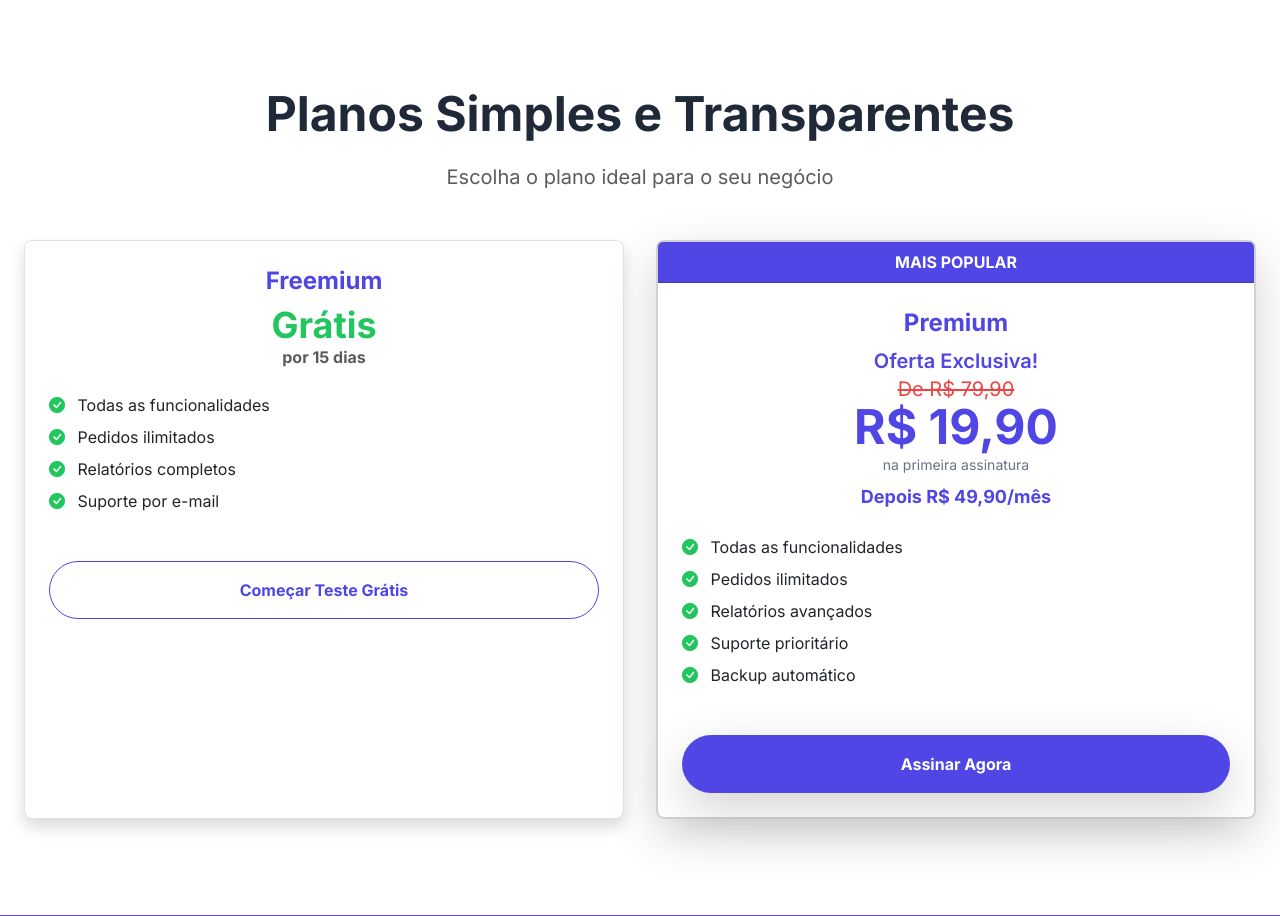
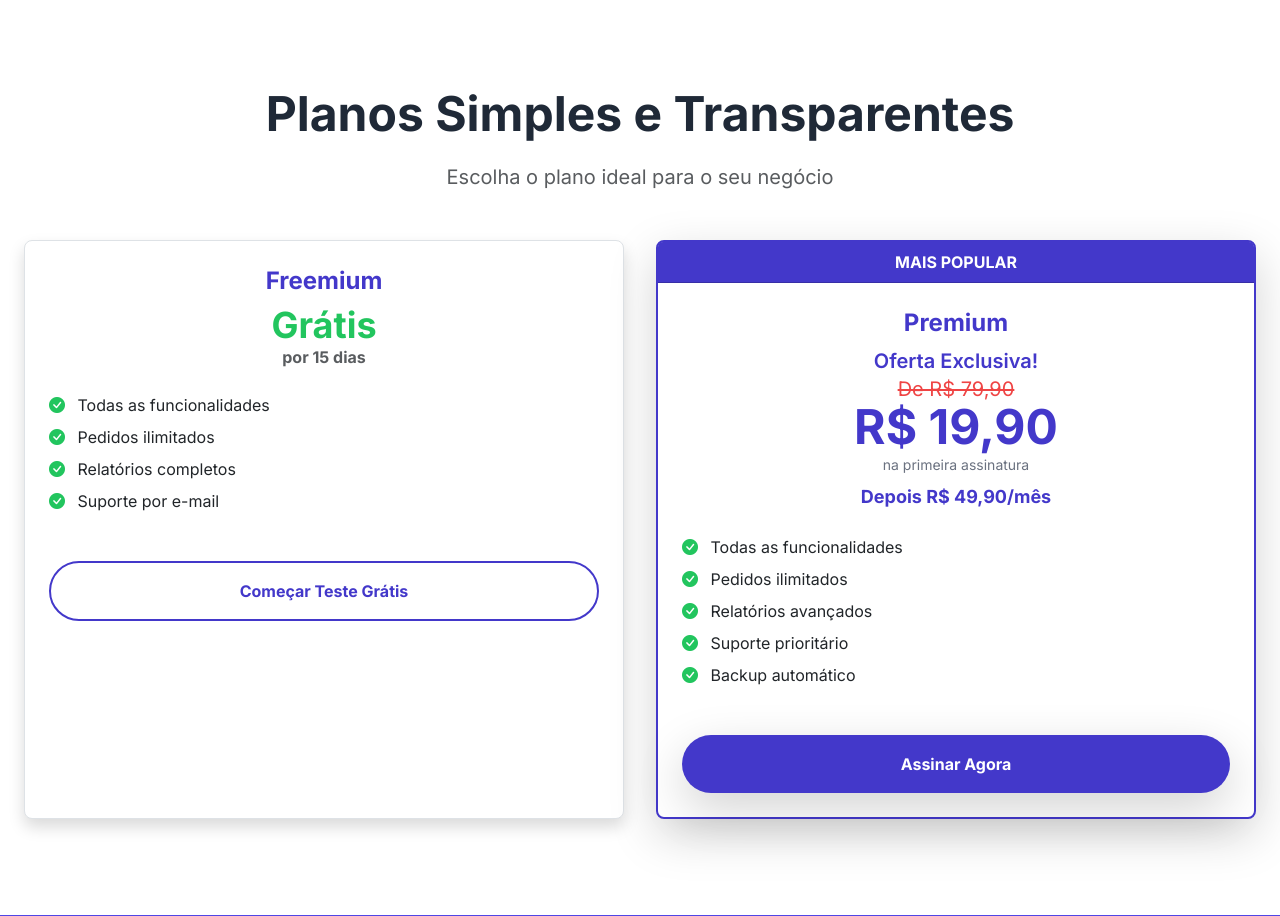
Before and after one commit to CanalCineflix/deliveryaceito, a Flask app: page / in a window 1280 px wide. Shown: the part 3327-4243 px from the top of the page. Run offline with Flask 3, Linux system fonts and the light colour scheme; grey boxes labelled with a size stand in for pictures from a placeholder-image service; some libraries are stand-ins or nearby versions.

Commit message:
Update index.html

```diff
--- a/templates/index.html
+++ b/templates/index.html
@@ -287,7 +287,7 @@
             <div class="w-full lg:w-1/2 flex">
                 <div class="bg-white card shadow rounded-lg border border-gray-200 card-feature flex-1">
                     <div class="card-body text-center p-6">
-                        <h4 class="card-title font-bold text-primary-dark text-2xl mb-2">Freemium</h4>
+                        <h4 class="card-title font-bold text-indigo-700 text-2xl mb-2">Freemium</h4>
                         <div class="font-bold text-green-500 mb-3 text-4xl">
                             Grátis
                             <small class="text-base text-muted block">por 15 dias</small>
@@ -298,7 +298,7 @@
                             <li class="mb-2"><i class="bi bi-check-circle-fill text-green-500 me-2"></i> Relatórios completos</li>
                             <li class="mb-2"><i class="bi bi-check-circle-fill text-green-500 me-2"></i> Suporte por e-mail</li>
                         </ul>
-                        <a href="{{ url_for('auth.register') }}" class="btn btn-outline-primary-dark w-full fw-bold rounded-full py-3">
+                        <a href="{{ url_for('auth.register') }}" class="btn w-full fw-bold rounded-full py-3 border-2 border-indigo-700 text-indigo-700 hover:bg-indigo-700 hover:text-white transition-colors">
                             Começar Teste Grátis
                         </a>
                     </div>
@@ -307,22 +307,22 @@
 
             <!-- Plano Premium -->
             <div class="w-full lg:w-1/2 flex">
-                <div class="bg-white card border-2 border-primary-dark shadow-lg rounded-lg card-feature flex-1">
-                    <div class="card-header bg-primary-dark text-white text-center rounded-t-lg font-bold py-2">
+                <div class="bg-white card border-2 border-indigo-700 shadow-lg rounded-lg card-feature flex-1">
+                    <div class="card-header bg-indigo-700 text-white text-center rounded-t-lg font-bold py-2">
                         MAIS POPULAR
                     </div>
                     <div class="card-body text-center p-6">
-                        <h4 class="card-title font-bold text-primary-dark text-2xl mb-2">Premium</h4>
+                        <h4 class="card-title font-bold text-indigo-700 text-2xl mb-2">Premium</h4>
                         <div class="mb-4">
-                            <h3 class="text-xl text-primary-dark font-semibold">Oferta Exclusiva!</h3>
+                            <h3 class="text-xl text-indigo-700 font-semibold">Oferta Exclusiva!</h3>
                             <p class="text-red-500 text-lg md:text-xl font-medium line-through">
                                 De R$ 79,90
                             </p>
-                            <p class="text-5xl font-extrabold text-primary-dark mb-1">
+                            <p class="text-5xl font-extrabold text-indigo-700 mb-1">
                                 R$ 19,90
                             </p>
                             <p class="text-sm text-gray-500 mb-2">na primeira assinatura</p>
-                            <p class="text-lg font-bold text-primary-dark">
+                            <p class="text-lg font-bold text-indigo-700">
                                 Depois R$ 49,90/mês
                             </p>
                         </div>
@@ -333,7 +333,7 @@
                             <li class="mb-2"><i class="bi bi-check-circle-fill text-green-500 me-2"></i> Suporte prioritário</li>
                             <li class="mb-2"><i class="bi bi-check-circle-fill text-green-500 me-2"></i> Backup automático</li>
                         </ul>
-                        <a href="{{ url_for('auth.register') }}" class="btn bg-primary-dark text-white w-full fw-bold rounded-full py-3 shadow-lg hover:opacity-90 transition-opacity">
+                        <a href="{{ url_for('auth.register') }}" class="btn bg-indigo-700 text-white w-full fw-bold rounded-full py-3 shadow-lg hover:opacity-90 transition-opacity">
                             Assinar Agora
                         </a>
                     </div>
@@ -342,6 +342,7 @@
         </div>
     </div>
 </div>
+
 
 <!-- Seção Final - CTA -->
 <div class="bg-primary-dark py-16 lg:py-24">
```
